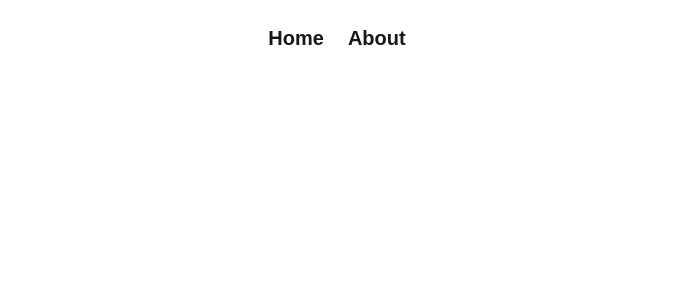
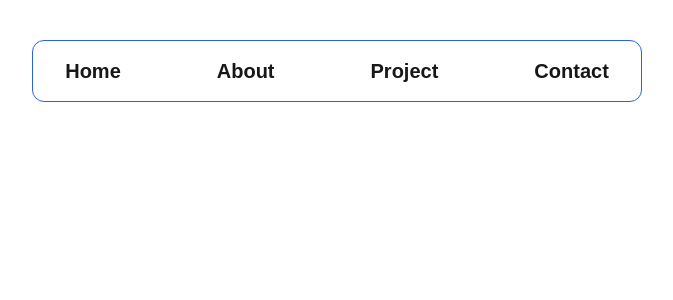
Before and after one commit to Faiz2979/personal-web, a Next.js app: page / in a window 1280 px wide. Shown: the top 300 px of the page, without its empty margins (303-976 px from the left). Built offline with nearby package versions, Linux system fonts and the light colour scheme.

Commit message:
navbar maybe done
the navbar just need a color pallete

```diff
--- a/src/app/globals.css
+++ b/src/app/globals.css
@@ -97,3 +97,8 @@ body {
   font-weight: 700;
   font-style: italic;
 }
+
+.underline-sky-500{
+  text-decoration: underline;
+  text-decoration-color: #4299e1;
+}
--- a/src/component/Navbar.tsx
+++ b/src/component/Navbar.tsx
@@ -1,5 +1,5 @@
 "use client";
-import { faBars, faXmark } from '@fortawesome/free-solid-svg-icons';
+import { faBars } from '@fortawesome/free-solid-svg-icons';
 import { FontAwesomeIcon } from '@fortawesome/react-fontawesome';
 import Link from 'next/link';
 import { useState } from 'react';
@@ -14,15 +14,14 @@ export default function Navbar() {
   return (
     <>
       {/* Navbar for Desktop */}
-      <div className="hidden sm:flex relative py-6 flex-col justify-center w-full">
+      <div className="hidden sm:flex relative pt-10 flex-col justify-center w-full ">
         <div className="max-w-screen-xl mx-auto flex justify-between items-center px-4">
           <DesktopNavLinks />
         </div>
       </div>
 
       {/* Navbar for Mobile */}
-      <div className="sm:hidden relative flex flex-row justify-between w-full my-4 px-4">
-        <MobileMenuButton onClick={handleDrawerToggle} />
+      <div className="sm:hidden relative flex justify-between w-full my-4 px-4">
         <MobileDrawer isOpen={isDrawerOpen} onClose={handleDrawerToggle} />
       </div>
     </>
@@ -36,47 +35,66 @@ interface MobileDrawerProps {
 
 function MobileDrawer({ isOpen, onClose }: MobileDrawerProps) {
   return (
+    <div className="fixed inset-0 flex justify-end">
+      <button
+        className={`absolute top-4 right-4 p-2 transition-opacity duration-200 ${
+          isOpen ? 'opacity-0 pointer-events-none' : 'opacity-100'
+        }`}
+        onClick={onClose}
+      >
+        <FontAwesomeIcon className="text-4xl" icon={faBars} />
+      </button>
+      {/* Menutup Navbar Hamburger */}
       <div
-      className={`fixed z-10 top-0 right-0 h-full w-full bg-blue-400 transition-transform duration-300 transform ${
+        className={`fixed inset-0 bg-black bg-opacity-30 transition-opacity duration-300 ${
+          isOpen ? 'opacity-50' : 'opacity-0 pointer-events-none'
+        }`}
+        onClick={onClose}
+      ></div>
+
+      {/* Hamburger Navbar */}
+      <div
+        className={`relative px-4 bg-blue-400 bg-opacity-50 w-5/12 max-w-xs h-screen rounded-md my-10 transition-transform duration-300 transform ${
           isOpen ? 'translate-x-0' : 'translate-x-full'
         }`}
       >
-      <button className="absolute right-7 top-4 p-3" onClick={onClose}>
-        <FontAwesomeIcon className="text-5xl" icon={faXmark} />
-      </button>
-      <ul className="flex flex-col justify-center items-center space-y-4">
-        <li className="text-3xl hover:text-blue-900 hover:font-semibold">
+        <div>
+          <ul className="flex flex-col justify-center text-center items-center space-y-4 mt-10 koho-regular">
+            <li className="text-2xl p-2 w-full">
               <Link href="/">Home</Link>
             </li>
-        <li className="text-3xl hover:text-blue-900 hover:font-semibold">
+            <li className="text-2xl p-2 w-full">
               <Link href="/about">About</Link>
             </li>
+            <li className="text-2xl p-2 w-full">
+              <Link href="/project">Project</Link>
+            </li>
+            <li className="text-2xl p-2 w-full">
+              <Link href="/contact">Contact</Link>
+            </li>
           </ul>
+        </div>
+      </div>
     </div>
   );
 }
 
-interface MobileMenuButtonProps {
-  onClick: () => void;
-}
-
-function MobileMenuButton({ onClick }: MobileMenuButtonProps) {
-  return (
-    <button className="p-2" onClick={onClick}>
-      <FontAwesomeIcon className="text-4xl" icon={faBars} />
-    </button>
-  );
-}
 
 
 function DesktopNavLinks() {
   return (
-    <ul className="flex flex-row space-x-6">
-      <li className="text-xl hover:text-blue-900 font-semibold">
+    <ul className="flex flex-row space-x-20 koho-semibold w-auto border border-blue-600 text-xl rounded-xl px-6 py-2">
+      <li className="hover:underline hover:underline-sky-400 hover:text-sky-300 hover:underline-offset-8 transition-colors duration-500 p-2">
         <Link href="/">Home</Link>
       </li>
-      <li className="text-xl hover:text-blue-900 font-semibold">
+      <li className="hover:underline hover:underline-sky-400 hover:text-sky-300 hover:underline-offset-8 transition-colors duration-500 p-2">
         <Link href="/about">About</Link>
+      </li>
+      <li className="hover:underline hover:underline-sky-400 hover:text-sky-300 hover:underline-offset-8 transition-colors duration-500 p-2">
+        <Link href="/project">Project</Link>
+      </li>
+      <li className="hover:underline hover:underline-sky-400 hover:text-sky-300 hover:underline-offset-8 transition-colors duration-500 p-2">
+        <Link href="/contact">Contact</Link>
       </li>
     </ul>
   );
```
Lines whose indentation alone changed are shown as unchanged.
